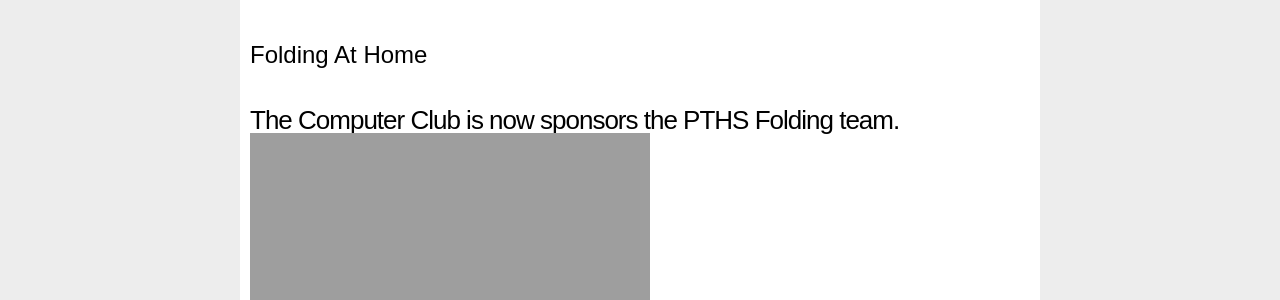
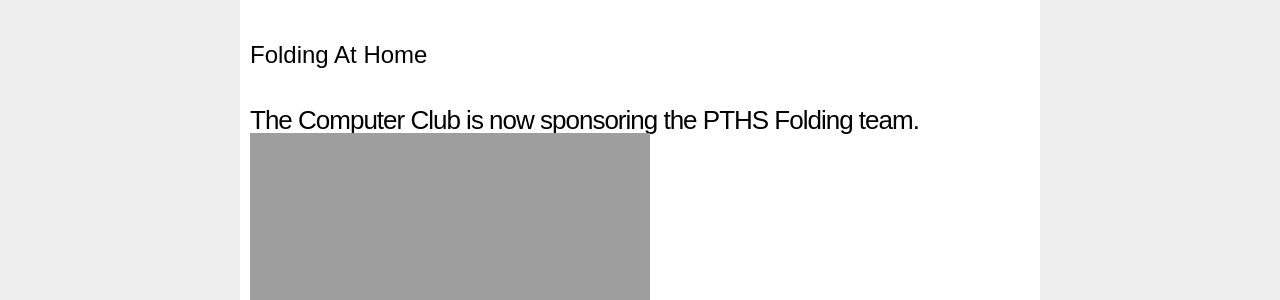
Before and after one commit to digicannon/pths-computer-club, a Jekyll site: the page built from folding.md, in a window 1280 px wide. Shown: the part 202-502 px from the top of the page. Built offline with Jekyll 4.4.1, drawn with Linux system fonts in a browser that asks for light colours; Markdown is read by kramdown in place of the engine named in the settings.

Commit message:
Update folding.md

```diff
--- a/folding.md
+++ b/folding.md
@@ -5,7 +5,7 @@
 ---
 # Folding At Home
 
-###The Computer Club is now sponsors the PTHS Folding team. ![Your browser does not support this image](http://computerclub.xyz/img/FAHlogoButton.jpg "Stanford Folding At Home")
+###The Computer Club is now sponsoring the PTHS Folding team. ![Your browser does not support this image](http://computerclub.xyz/img/FAHlogoButton.jpg "Stanford Folding At Home")
 
 The program is run through Stanford university and is a simple, but helpful way to contribute to Cancer, Alzheimer's, and HIV research.
 Information regarding the program can be found on [the program's website](http://folding.stanford.edu/ "Folding@Home Home Page")
```
